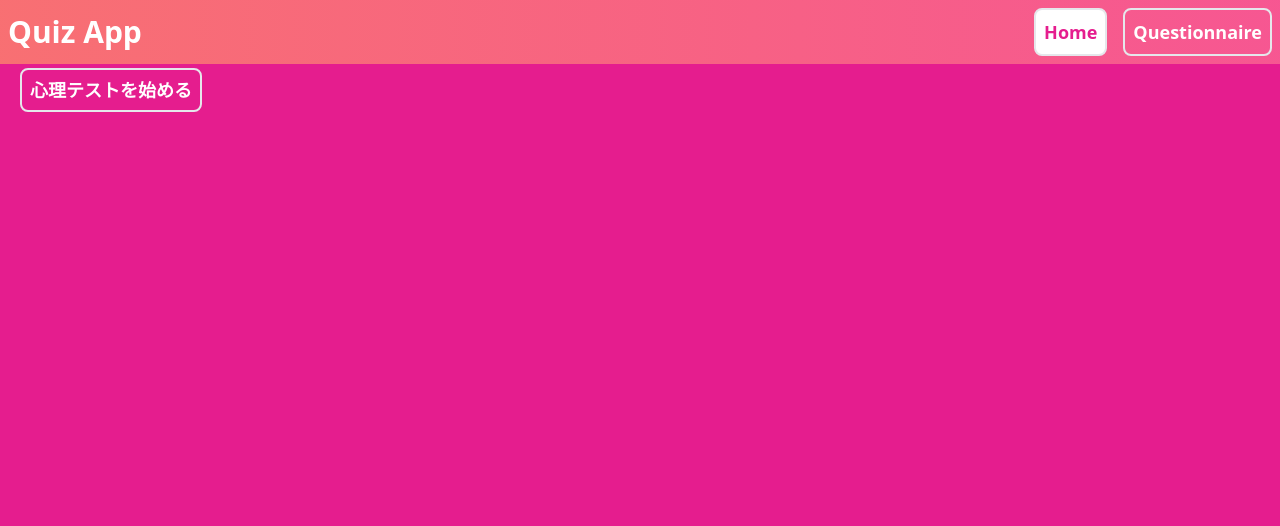
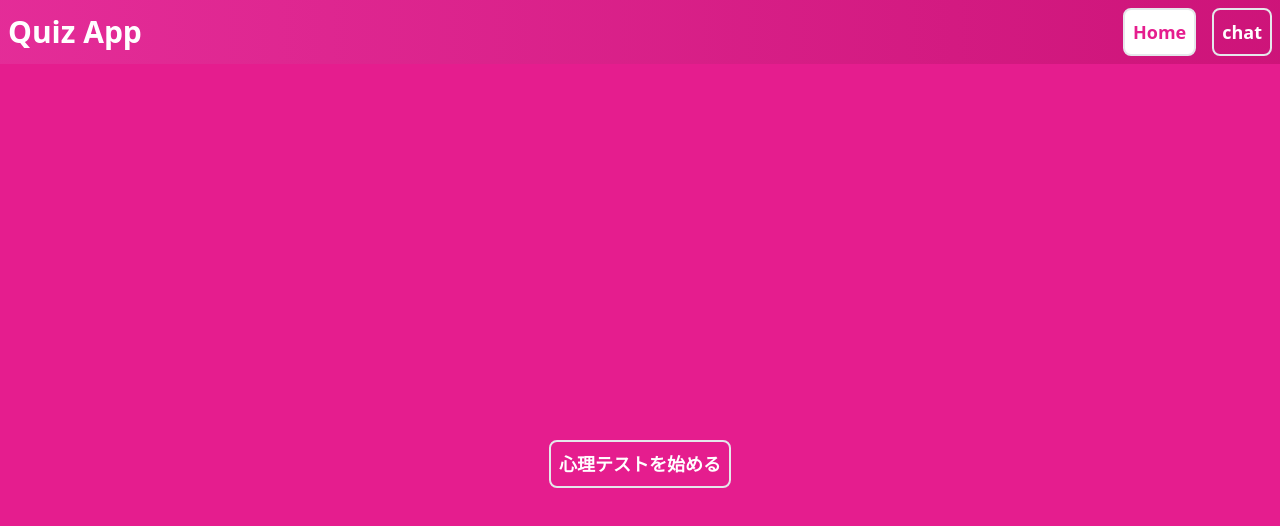
Before and after one commit to kawaneao1996/CITRINE_MATCH, a React (Vite) app: page / in a window 1280 px wide. Shown: the top 526 px of the page. Built offline with nearby package versions, Linux system fonts and the light colour scheme.

Commit message:
とりあえずデプロイしたいので一区切り

```diff
--- a/src/App.tsx
+++ b/src/App.tsx
@@ -16,6 +16,10 @@ const router = createBrowserRouter([
     path: "/questionnaire",
     element: <QuestionnaireTemplate />,
   },
+  {
+    path: "/chat",
+    element: <div>chatをこれから作るよ！</div>,
+  },
 ]);
 
 function App() {
--- a/src/organisms/Header.tsx
+++ b/src/organisms/Header.tsx
@@ -16,7 +16,8 @@ export default function Header() {
                     </div>
                     <div className="flex flex-row justify-end items-center flex-grow">
                         <NavButton path="/" className={({isActive}) => generateActiveStyle({isActive})} label="Home" />
-                        <NavButton path="/questionnaire" className={({isActive}) => generateActiveStyle({isActive})} label="Questionnaire" />
+                        {/* <NavButton path="/questionnaire" className={({isActive}) => generateActiveStyle({isActive})} label="Questionnaire" /> */}
+                        <NavButton path="/chat" className={({isActive}) => generateActiveStyle({isActive})} label="chat" />
                     </div>
                 </div>
             </header>
--- a/src/organisms/QuizCardsOrganism.tsx
+++ b/src/organisms/QuizCardsOrganism.tsx
@@ -41,9 +41,11 @@ function QuizCardsOrganism() {
         if (calcResult) {
             // TODO console.logを削除する
             console.log(calcResult);
+            Object.keys(calcResult).map((key) => {alert(`${key}: ${calcResult[key]}`)});
         } else {
             // TODO console.logを削除する
             console.log("未回答があります");
+            alert("未回答があります");
             console.log(NullCheckArray(answersArray))
             refs[NullCheckArray(answersArray)].current!.scrollIntoView({ behavior: 'smooth' }); // 未回答の選択肢までスクロール
         }
@@ -59,11 +61,13 @@ function QuizCardsOrganism() {
                             </div>
                         ))
                     }
-                    <Button
-                        type="submit"
-                        ref={submitButtonRef}
-                        label="診断！"
-                    />
+                    <div className="flex flex-col justify-center items-center">
+                        <Button
+                            type="submit"
+                            ref={submitButtonRef}
+                            label="診断！"
+                        />
+                    </div>
                 </form>
             </div>
         </>
--- a/src/templates/HomeTemplate.tsx
+++ b/src/templates/HomeTemplate.tsx
@@ -3,14 +3,12 @@ import { BACKGROUND_THEME } from "../utils/theme";
 import NavButton from "../elements/NavButton";
 
 export default function HomeTemplate() {
-
     return (
-        <>
+        <div className="flex flex-col">
             <Header />
-            {/* 心理テストの画面に遷移するボタン */}
-            <div className={BACKGROUND_THEME}>
+            <div className={`${BACKGROUND_THEME} flex flex-1 justify-center items-center`}>
                 <NavButton path={"/questionnaire"} label="心理テストを始める" />
             </div>
-        </>
+        </div>
     );
 }
```
